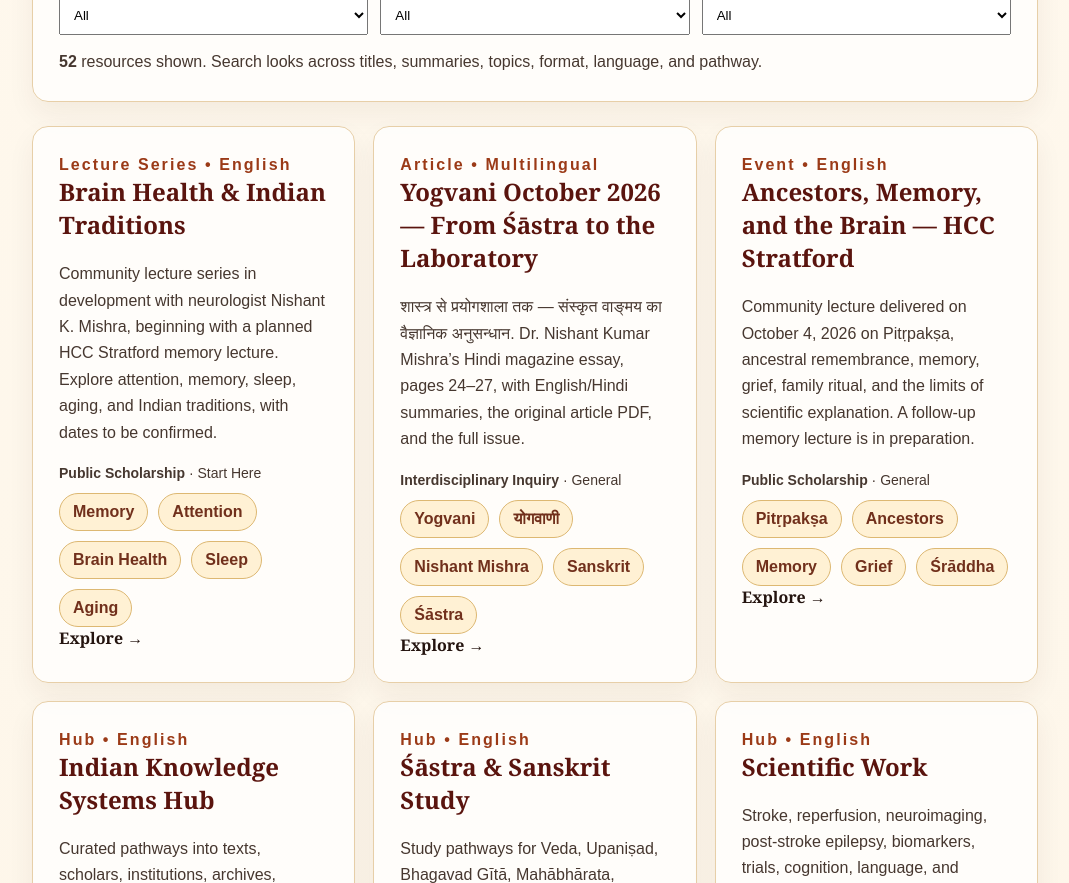
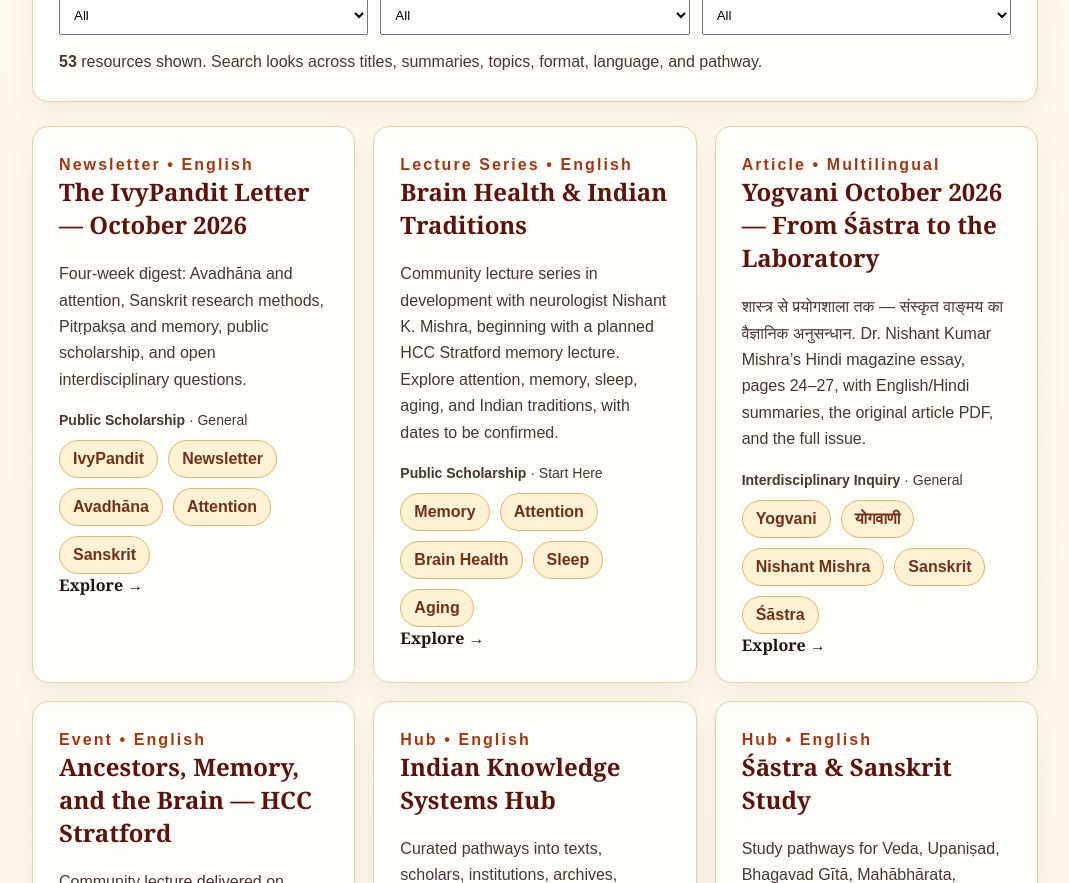
Before and after one commit to nishmishra/ivypandit-v2, a Next.js app: page /explore in a window 1280 px wide. Shown: the part 1000-1883 px from the top of the page, without its empty margins (105-1174 px from the left). Built offline with nearby package versions, Linux system fonts and the light colour scheme.

Commit message:
Add October IvyPandit Letter to content index

```diff
--- a/data/contentIndex.ts
+++ b/data/contentIndex.ts
@@ -12,6 +12,7 @@ export type ContentItem = {
 };
 
 export const contentItems: ContentItem[] = [
+  {id:'IP-NEWS-001',title:'The IvyPandit Letter — October 2026',summary:'Four-week digest: Avadhāna and attention, Sanskrit research methods, Pitṛpakṣa and memory, public scholarship, and open interdisciplinary questions.',href:'/articles/ivypandit-letter-october-2026',type:'Newsletter',track:'Public Scholarship',topics:['IvyPandit','Newsletter','Avadhāna','Attention','Sanskrit','Pitṛpakṣa','Memory','Research Methods'],language:'English',level:'General'},
   {id:'IP-BRAIN-001',title:'Brain Health & Indian Traditions',summary:'Community lecture series in development with neurologist Nishant K. Mishra, beginning with a planned HCC Stratford memory lecture. Explore attention, memory, sleep, aging, and Indian traditions, with dates to be confirmed.',href:'/brain-health',type:'Lecture Series',track:'Public Scholarship',topics:['Memory','Attention','Brain Health','Sleep','Aging','Indian Traditions','HCC Stratford','Community Lecture'],language:'English',level:'Start Here'},
   {id:'IP-YOG-001',title:'Yogvani October 2026 — From Śāstra to the Laboratory',summary:'शास्त्र से प्रयोगशाला तक — संस्कृत वाङ्मय का वैज्ञानिक अनुसन्धान. Dr. Nishant Kumar Mishra’s Hindi magazine essay, pages 24–27, with English/Hindi summaries, the original article PDF, and the full issue.',href:'/articles/yogvani-october-2026',type:'Article',track:'Interdisciplinary Inquiry',topics:['Yogvani','योगवाणी','Nishant Mishra','Sanskrit','Śāstra','Scientific Method','Meditation','Japa','Ekādaśī','Research Design'],language:'Multilingual',level:'General'},
   {id:'IP-EVT-001',title:'Ancestors, Memory, and the Brain — HCC Stratford',summary:'Community lecture delivered on October 4, 2026 on Pitṛpakṣa, ancestral remembrance, memory, grief, family ritual, and the limits of scientific explanation. A follow-up memory lecture is in preparation.',href:'/brain-health',type:'Event',track:'Public Scholarship',topics:['Pitṛpakṣa','Ancestors','Memory','Grief','Śrāddha','Community Lecture','HCC Stratford'],language:'English',level:'General'},
```
